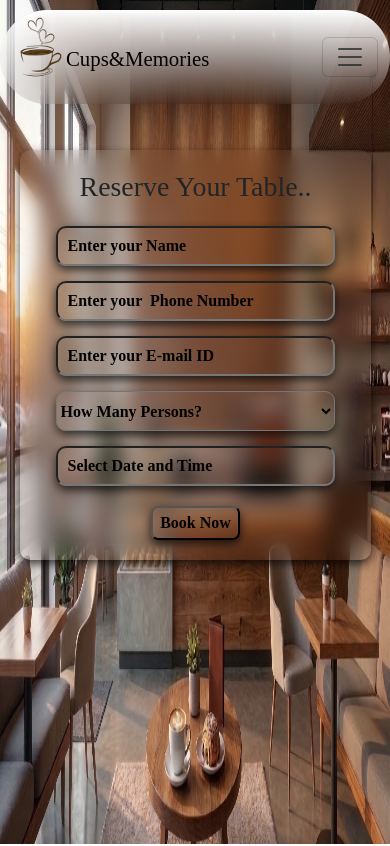
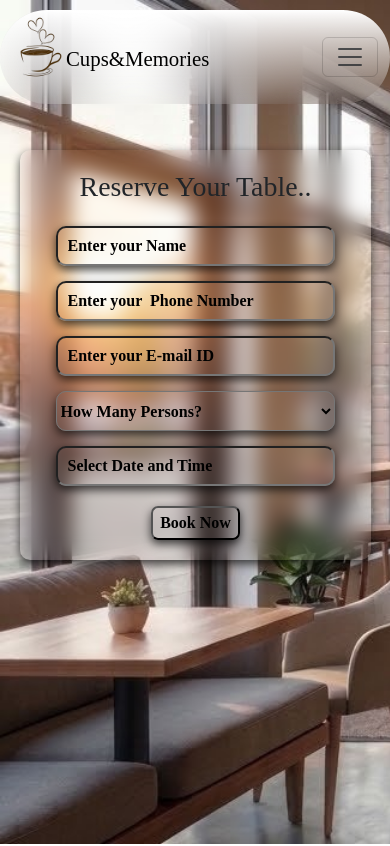
Before and after one commit to nandhakumar102005/cups-and-memories, a React (Vite) app: page /TableBooking in a window 390 px wide. Shown: the top 846 px of the page. Built offline with nearby package versions, Linux system fonts and the light colour scheme.

Commit message:
Update index.css

```diff
--- a/src/index.css
+++ b/src/index.css
@@ -348,8 +348,9 @@ body,html{
 .tbcont {
   background-image: url("./assets/Ai.jpeg");
   background-repeat: no-repeat;
-  background-size: 100% 100%;
-  height: 100vh;
+  background-size: cover;
+  bacground-position:center;
+  min-height: 100vh;
 
 
 }
@@ -632,9 +633,9 @@ top: 20px;
   .tbcont {
     background-image: url("./assets/Ai.jpeg");
     background-repeat: no-repeat;
-    background-size: 100% 100%;
-    height: 100vh;
-    background-position: center center;
+    background-size: cover;
+    bacground-position:center;
+    min-height: 100vh;
 
 
   }
@@ -838,8 +839,9 @@ top: 20px;
   .tbcont {
 
     background-repeat: no-repeat;
-    background-size: 100% 100%;
-    height: 100vh;
+     background-size: cover;
+     bacground-position:center;
+     min-height: 100vh;
 
   }
 
```
